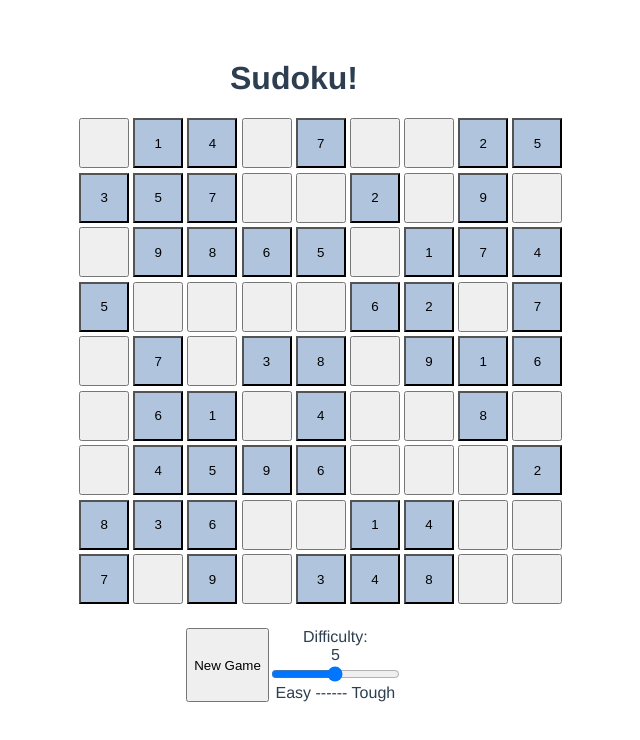
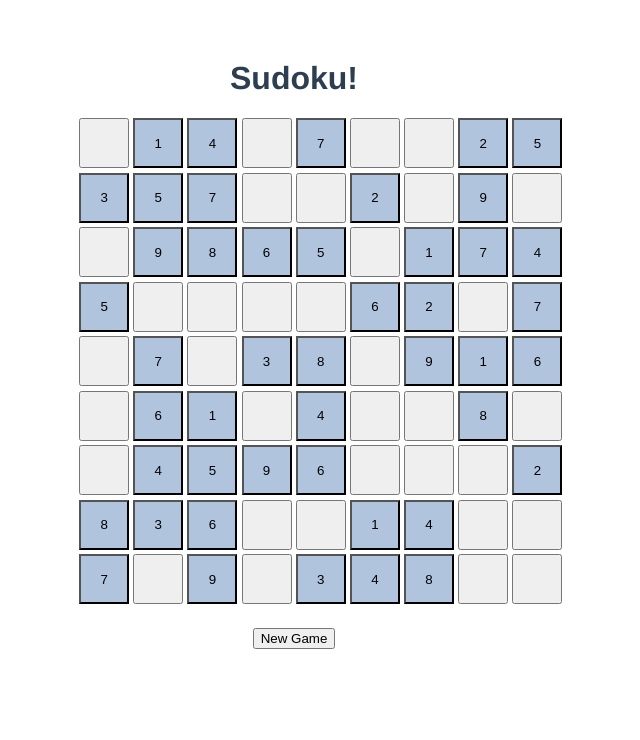
Before and after one commit to jacobdotgarner/vue-js-sudoku, a Vue app: page / in a window 1280 px wide. Shown: the top 740 px of the page, without its empty margins (346-986 px from the left). Built offline with nearby package versions, Linux system fonts and the light colour scheme.

Commit message:
Forgot to save Controls.vue

```diff
--- a/src/components/Controls.vue
+++ b/src/components/Controls.vue
@@ -2,7 +2,7 @@
   <div id="controls">
     <input type="button" value="New Game" />
     <div id="difficultyBlock">
-      <label for="difficultyRange">Difficulty: </label><span >{{this.difficulty}}</span>
+      <!-- <label for="difficultyRange">Difficulty: </label><span >{{this.difficulty}}</span>
       <input
         type="range"
         min="1"
@@ -12,7 +12,7 @@
         name="difficultyRange"
         id="difficultyRange"
       />
-      <label>Easy ------ Tough</label>
+      <label>Easy ------ Tough</label> -->
 
     </div>
   </div>
```
